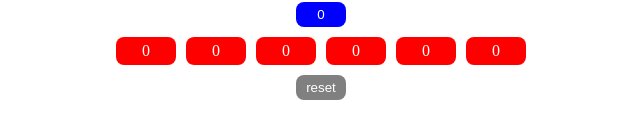
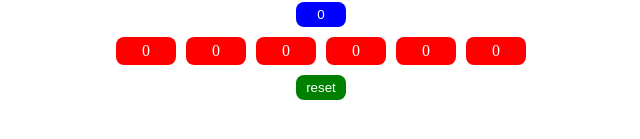
Before and after one commit to Milltiades/react-course, a React (Vite) app: page / in a window 1280 px wide. Shown: the part 277-416 px from the top of the page, without its empty margins (319-959 px from the left). Built offline with nearby package versions, Linux system fonts and the light colour scheme.

Commit message:
fixed reset option and changed color

```diff
--- a/src/homework/Button.jsx
+++ b/src/homework/Button.jsx
@@ -4,7 +4,7 @@ import { MyContext } from './Context';
 
 const Button = () => {
     const [count, setCount] = useState(0);
-    const { setSum, reset } = useContext(MyContext)
+    const { setSum, reset, setReset } = useContext(MyContext)
 
     useEffect(() => {
 if(reset) {
@@ -15,6 +15,7 @@ if(reset) {
     <div style={{background: 'red', color: 'white', padding: '5px', width: '50px', display: 'flex', alignItems: 'center', justifyContent: 'center', borderRadius: '8px', cursor: 'pointer', }} onClick={() => {
         setCount(prev => prev + 1)
         setSum(prev => prev + 1)
+        setReset(false)
 
     }}>{count}</div>
   )
--- a/src/homework/Main.jsx
+++ b/src/homework/Main.jsx
@@ -20,7 +20,7 @@ const [reset, setReset] = useState(false)
       <Button />
       </div>
       <button
-      style={{background: 'gray', color: 'white', padding: '5px', width: '50px', display: 'flex', alignItems: 'center', justifyContent: 'center', borderRadius: '8px', cursor: 'pointer', border: 'none'}}
+      style={{background: 'green', color: 'white', padding: '5px', width: '50px', display: 'flex', alignItems: 'center', justifyContent: 'center', borderRadius: '8px', cursor: 'pointer', border: 'none'}}
       onClick={() =>{
         setSum(0)
         setReset(true)
```
